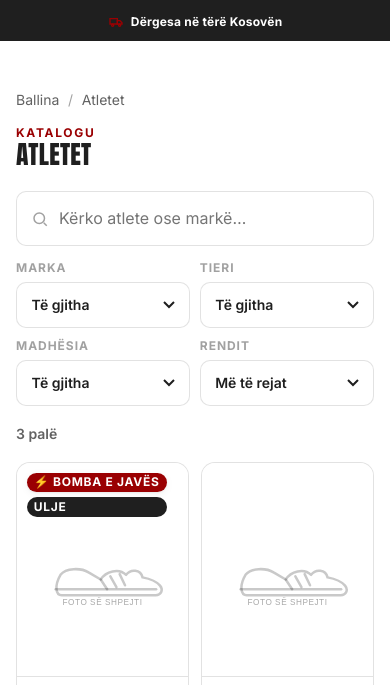
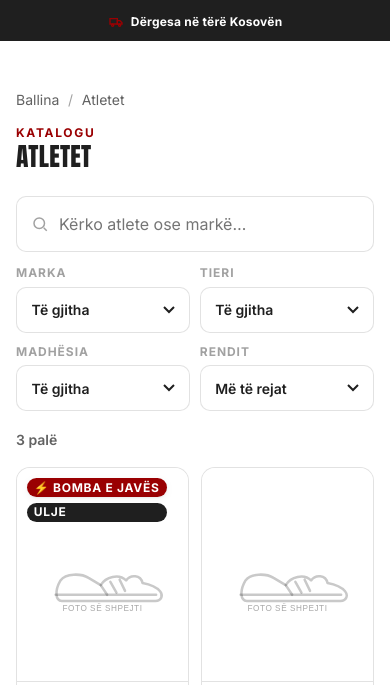
Before and after one commit to YlliLimited/tophaxhi, a plain HTML site: page atletet.html in a window 390 px wide. Shown: the part 96-781 px from the top of the page. Drawn offline with Linux system fonts and the light colour scheme.

Commit message:
Fix: mobile nav backdrop-filter trap, catalogue dropdowns, Anton vertical spacing
- Mobile drawer was trapped at 32px by backdrop-filter on header (containing block); removed it so the fixed drawer fills the viewport.
- Catalogue selects now read state from controls (not URL), so brand/tier/size/sort filter correctly; search unchanged.
- Looser line-height + margins on .display (Anton) for breathing room and to avoid diacritic clipping.

Co-Authored-By: Claude Opus 4.8 <noreply@anthropic.com>

```diff
--- a/css/styles.css
+++ b/css/styles.css
@@ -156,7 +156,9 @@ h1, h2, h3, h4 { line-height: 1.02; font-weight: 400; }
 .section--concrete { background: var(--concrete); }
 .section--ink { background: var(--ink); color: var(--white); }
 
-.display { font-family: var(--font-display); text-transform: uppercase; letter-spacing: 0.01em; line-height: 0.95; }
+/* Anton është font i lartë, "all-caps" — i jepet më shumë frymëmarrje vertikale
+   që rreshtat dhe theksat (Ë, Ç) të mos ngjeshen apo priten. */
+.display { font-family: var(--font-display); text-transform: uppercase; letter-spacing: 0.01em; line-height: 1.08; padding-block: 0.04em; }
 .eyebrow {
   font-size: var(--fs-xs); font-weight: 700; text-transform: uppercase;
   letter-spacing: 0.14em; color: var(--top-red);
@@ -206,8 +208,9 @@ h1, h2, h3, h4 { line-height: 1.02; font-weight: 400; }
  * ------------------------------------------------------------------ */
 .site-header {
   position: sticky; top: 0; z-index: 50;
-  background: rgba(255,255,255,0.92);
-  backdrop-filter: saturate(1.4) blur(8px);
+  background: rgba(255,255,255,0.97);
+  /* SHËNIM: mos shto backdrop-filter/transform/filter këtu — krijon "containing block"
+     dhe e bllokon menynë mobile (position:fixed) brenda header-it. */
   border-bottom: 1px solid var(--hairline);
 }
 .site-header__inner {
@@ -300,7 +303,7 @@ h1, h2, h3, h4 { line-height: 1.02; font-weight: 400; }
   display: grid; gap: 1.5rem; align-items: center;
   padding-block: clamp(2.5rem, 7vw, 5rem);
 }
-.hero__title { font-size: var(--fs-hero); }
+.hero__title { font-size: var(--fs-hero); line-height: 1.04; margin: 0.12em 0 0.22em; }
 .hero__title .accent { color: var(--top-red); }
 .hero__sub { font-size: var(--fs-lead); color: var(--ink-70); max-width: 46ch; }
 .hero__cta { display: flex; gap: 0.75rem; flex-wrap: wrap; margin-top: 0.5rem; }
--- a/js/catalogue.js
+++ b/js/catalogue.js
@@ -78,15 +78,26 @@
       ? '<button type="button" class="chip chip--clear" data-clear="all">Pastro të gjitha</button>' : '');
   }
 
+  // Lexon gjendjen NGA kontrollat (jo nga URL) — kjo e bën filtrimin të punojë.
+  function readControls() {
+    return {
+      q: el.q.value.trim(),
+      brand: el.brand.value,
+      tier: el.tier.value,
+      size: el.size.value,
+      sort: el.sort.value || 'new'
+    };
+  }
+
+  // Vendos kontrollat sipas URL-së (vetëm në ngarkim fillestar dhe te back/forward).
+  function syncControlsFromUrl() {
+    var s = getParams();
+    el.q.value = s.q; el.brand.value = s.brand; el.tier.value = s.tier;
+    el.size.value = s.size; el.sort.value = s.sort;
+  }
+
   function render(store) {
-    var state = getParams();
-    // sinkronizo kontrollat me URL
-    el.q.value = state.q;
-    el.brand.value = state.brand;
-    el.tier.value = state.tier;
-    el.size.value = state.size;
-    el.sort.value = state.sort;
-
+    var state = readControls();
     document.getElementById('catalogue-title').textContent = titleFor(state, store);
 
     var filtered = sortList(store.products.filter(function (p) { return matches(p, state); }), state.sort);
@@ -142,19 +153,17 @@
         return;
       }
       populateControls(store);
+      syncControlsFromUrl();   // vendos kontrollat sipas URL-së vetëm njëherë
       render(store);
       TPX.applyChrome(store);
 
-      // dëgjuesit
+      // dëgjuesit — të gjithë lexojnë drejtpërdrejt nga kontrollat
       var rerender = function () { render(store); };
       el.brand.addEventListener('change', rerender);
       el.tier.addEventListener('change', rerender);
       el.size.addEventListener('change', rerender);
       el.sort.addEventListener('change', rerender);
-      el.q.addEventListener('input', debounce(function () {
-        // përditëso URL nga inputi pa pasur nevojë të rilexojë selektet
-        var s = getParams(); s.q = el.q.value.trim(); setUrl(s); render(store);
-      }, 220));
+      el.q.addEventListener('input', debounce(rerender, 220));
 
       el.chips.addEventListener('click', function (e) {
         var btn = e.target.closest('[data-clear]'); if (!btn) return;
@@ -169,7 +178,7 @@
       });
 
       // mbështet butonat back/forward
-      window.addEventListener('popstate', function () { render(store); });
+      window.addEventListener('popstate', function () { syncControlsFromUrl(); render(store); });
     }).catch(function () {
       el.grid.hidden = true; el.error.hidden = false; el.grid.setAttribute('aria-busy', 'false');
     });
```
